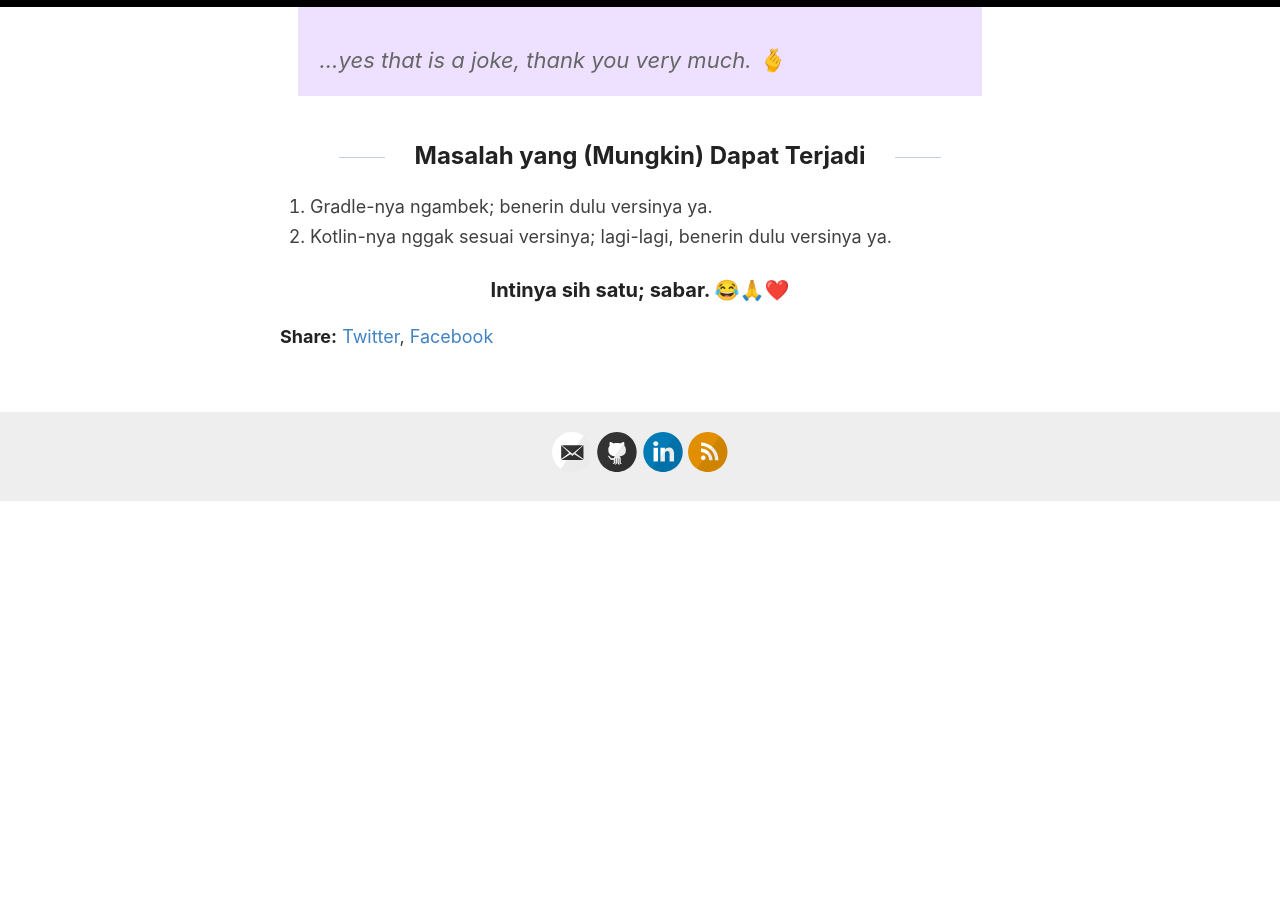
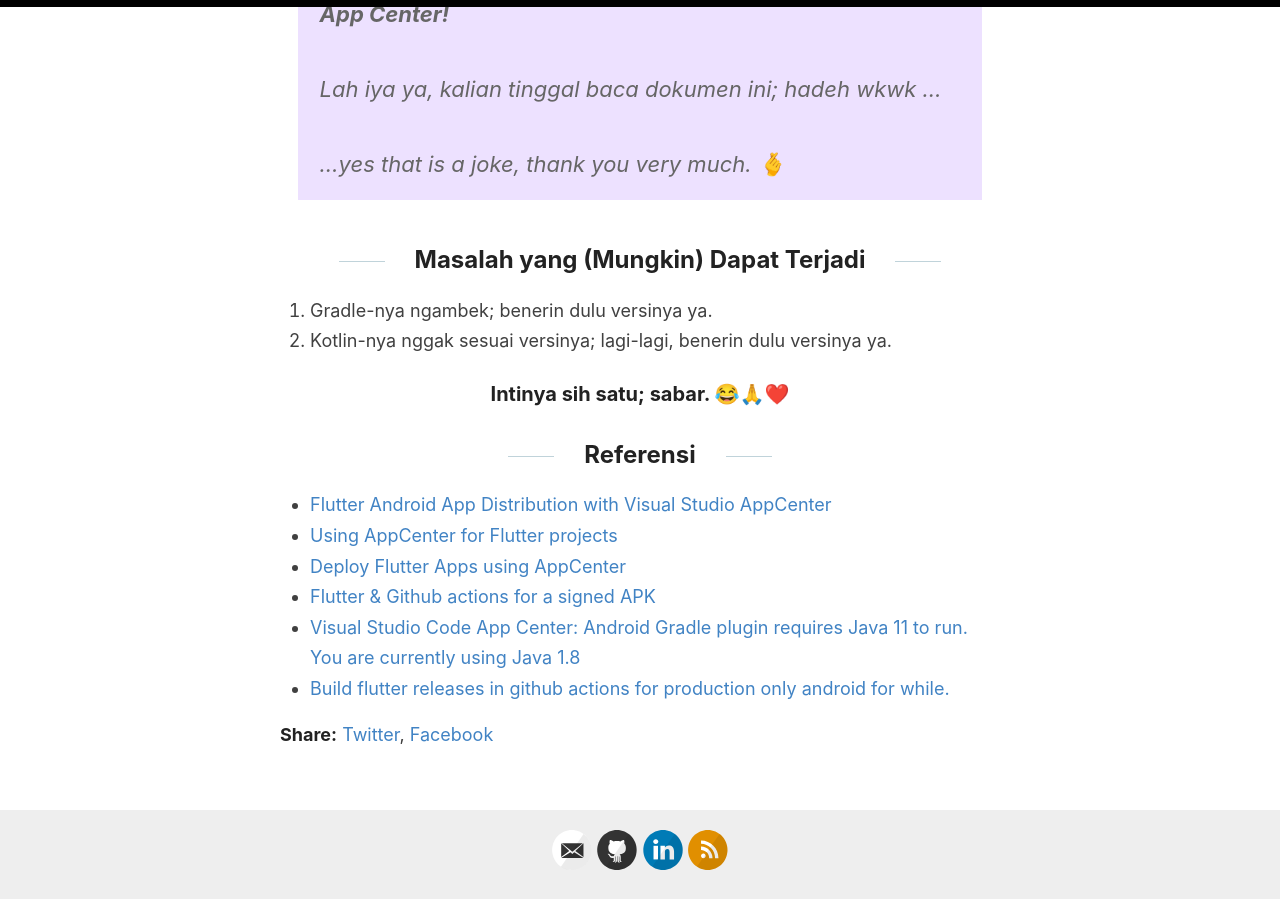
Before and after one commit to determinedguy/cecoret, a Jekyll site: the page built from _posts/2022-11-20-flutter-at-app-center.md, in a window 1280 px wide and 900 px high, scrolled down 14800 px. Built offline with Jekyll 4.4.1, drawn with Linux system fonts in a browser that asks for light colours; before the commit the page ends 15302 px from its top, so only the background shows below that; some of the changed text lies outside the part shown.

Commit message:
add: references

```diff
--- a/_posts/2022-11-20-flutter-at-app-center.md
+++ b/_posts/2022-11-20-flutter-at-app-center.md
@@ -264,9 +264,9 @@ Setelah menghabiskan waktu tujuh jam *figuring out things* dan seharian menulis
 
 Jika kamu mengalami masalah, coba cek bagian bawah dari *post* ini. 😉
 
-**Semangat ya gais buat cari cara publikasi aplikasi pada App Center!**
-
-> Lah iya ya, kalian tinggal baca dokumen ini; hadeh wkwk ...<br /><br /> *...yes that is a joke, thank you very much*. 🫰
+> **Semangat ya gais buat cari cara publikasi aplikasi pada App Center!**<br /><br />
+> Lah iya ya, kalian tinggal baca dokumen ini; hadeh wkwk ...<br /><br />
+> *...yes that is a joke, thank you very much*. 🫰
 
 ## Masalah yang (Mungkin) Dapat Terjadi
 
@@ -274,3 +274,12 @@ Jika kamu mengalami masalah, coba cek bagian bawah dari *post* ini. 😉
 2. Kotlin-nya nggak sesuai versinya; lagi-lagi, benerin dulu versinya ya.
 
 ### Intinya sih satu; sabar. 😂🙏❤️
+
+## Referensi
+
+- [Flutter Android App Distribution with Visual Studio AppCenter](https://itnext.io/flutter-android-app-distribution-with-visual-studio-appcenter-1b94f3ee8fd1)
+- [Using AppCenter for Flutter projects](https://rocksolidknowledge.com/articles/using-appcenter-for-flutter-projects)
+- [Deploy Flutter Apps using AppCenter](https://medium.com/@maite.daluz11/deploy-flutter-apps-using-appcenter-ec28e8d940bf)
+- [Flutter & Github actions for a signed APK](https://danielllewellyn.medium.com/flutter-github-actions-for-a-signed-apk-fcdf9878f660)
+- [Visual Studio Code App Center: Android Gradle plugin requires Java 11 to run. You are currently using Java 1.8](https://stackoverflow.com/a/71876102)
+- [Build flutter releases in github actions for production only android for while.](https://gist.github.com/vinicioslc/b9bd073c8013a726033a999db68a45be)
```
Also changed, not shown: other parts of _posts/2022-11-20-flutter-at-app-center.md (+2 -2 lines).
